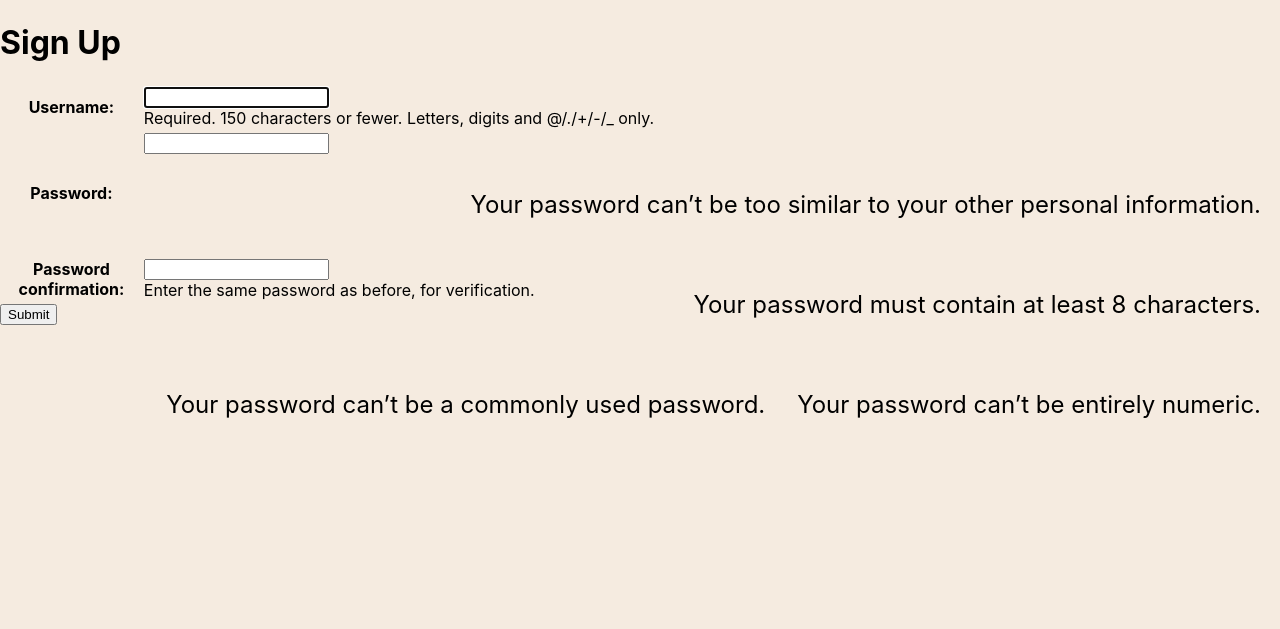
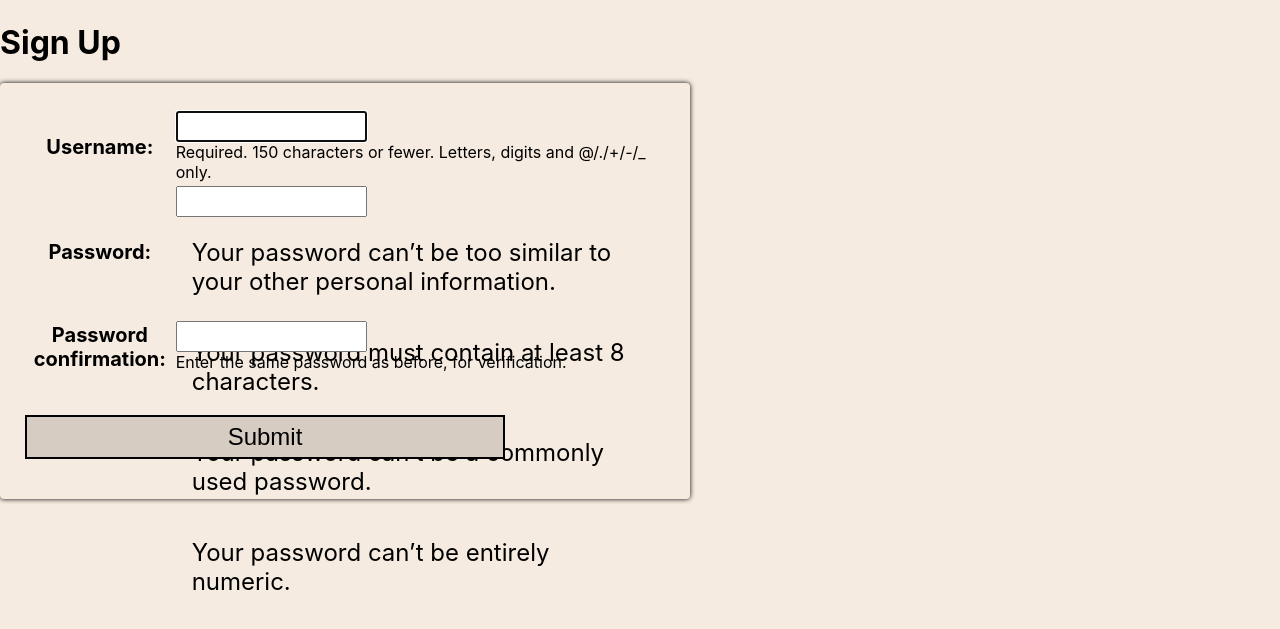
Before and after one commit to juanrw7/catch-a-dream, a Django app: page /accounts/signup/ in a window 1280 px wide. Shown: the part 102-731 px from the top of the page. Run offline with Django 4.2, Linux system fonts and the light colour scheme.

Commit message:
add styling to dream form

```diff
--- a/main_app/static/css/form.css
+++ b/main_app/static/css/form.css
@@ -0,0 +1,86 @@
+.form-page {
+  margin-top: 200px;
+  display: flex;
+  flex-direction: column;
+  justify-content: center;
+  align-items: center;
+}
+
+.form-container {
+  width: 50%;
+  max-width: 750px;
+}
+
+.form-container {
+  padding: 25px;
+  border-radius: 4px;
+  box-shadow: 0 0 5px black;
+}
+
+.form-container > h1 {
+  font-size: 34px;
+  margin-top: 0;
+  border-bottom: 2px solid goldenrod;
+}
+
+.form-container > form {
+  display: flex;
+  flex-direction: column;
+  justify-content: center;
+  align-items: flex-start;
+  width: 100%;
+}
+
+.form-container > form > input, textarea, label, select {
+  font-size: 20px;
+  width: 75%;
+}
+
+.form-container > form > label {
+  margin-top: 15px;
+  margin-bottom: 10px;
+  font-weight: 500;
+  font-size: 24px;
+}
+
+.form-container > form > textarea, input, select{
+  padding: 6px 4px 6px 6px;
+}
+
+.form-container > form > textarea{
+  min-width: 75%;
+  max-width: 85%;
+  max-height: 300px;
+}
+
+.btn {
+  font-size: 24px;
+  margin-top: 40px;
+  margin-bottom: 15px;
+  width: 75%;
+  padding: 6px 0;
+  background-color: #d6ccc2;
+  border: 2px solid black;
+}
+
+.btn:hover {
+  background-color: white;
+  border: 2px solid goldenrod;
+}
+
+
+@media only screen and (max-width: 550px) {
+
+  .form-container {
+    width: 80%;
+  }
+  .form-container > form > input, textarea, label, select {
+    font-size: 20px;
+    width: 95%;
+  }
+
+  .form-container > form > textarea{
+    max-width: 95%;
+  }
+
+}
```
Also changed, not shown: main_app/static/css/mcdp.css (deleted, +0 -46 lines), main_app/templates/main_app/dream_form.html (+17 -14 lines).
